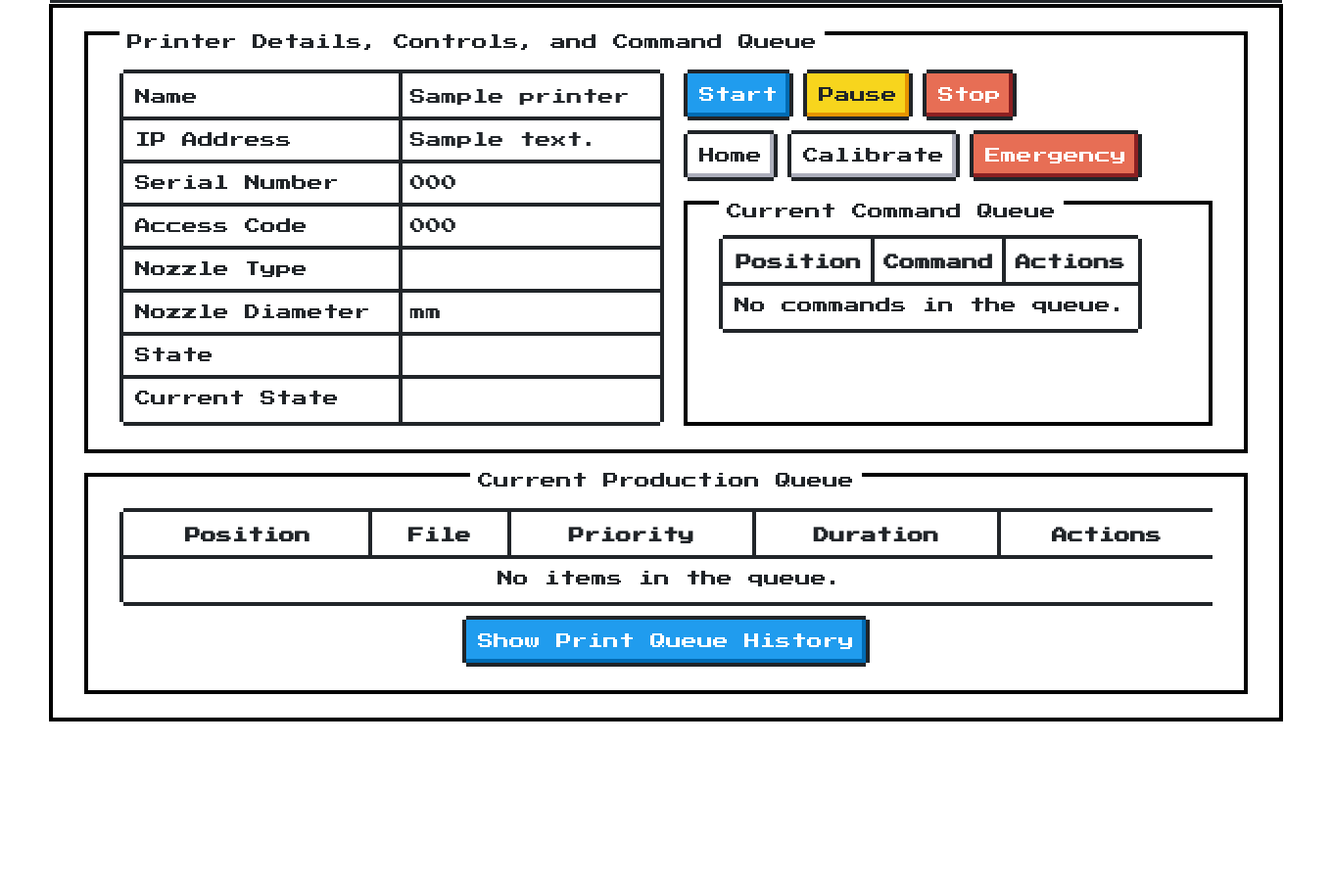
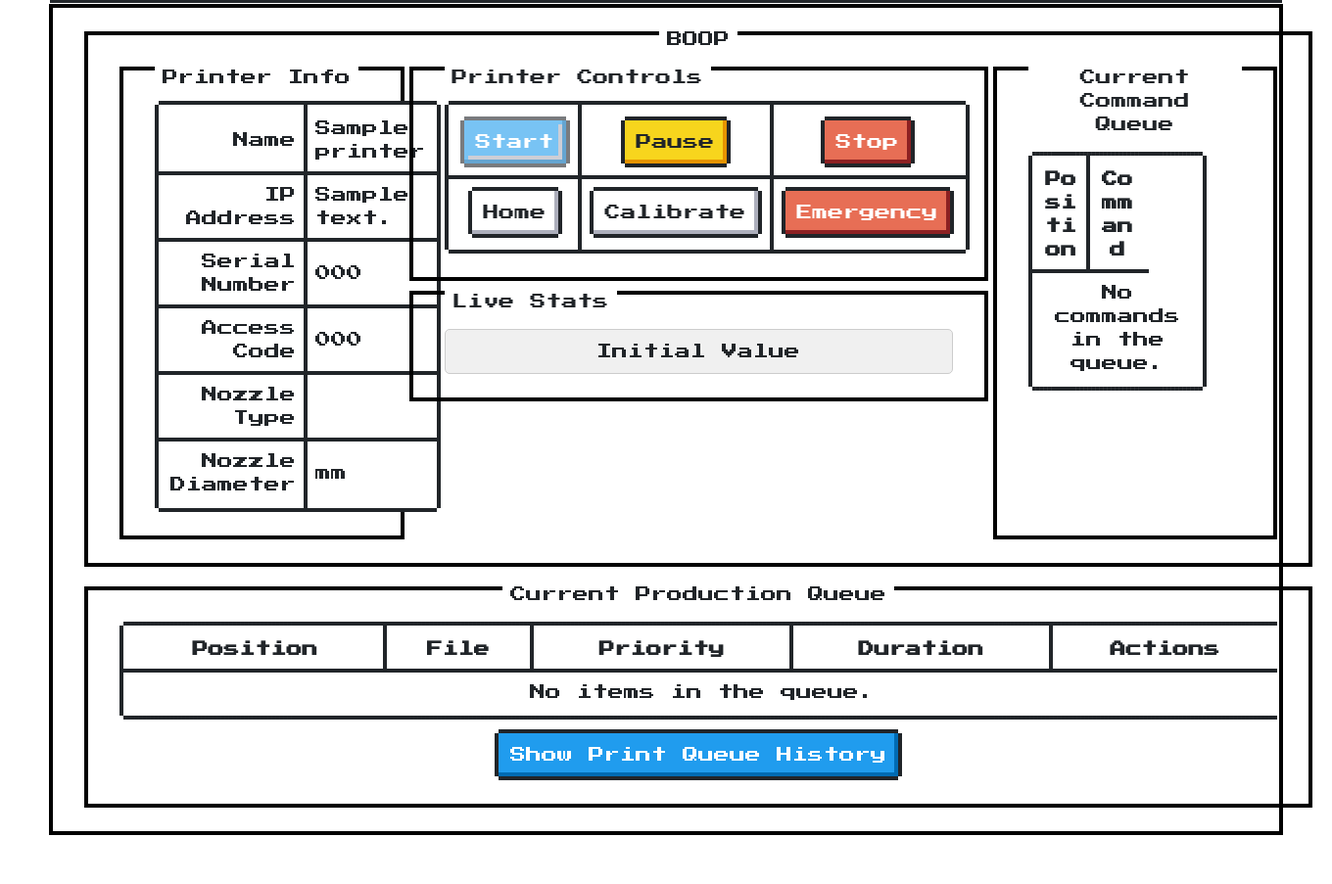
Before and after one commit to emmybearretro/EmmyBearFarms, a Django app: page /printers/000 in a window 1360 px wide. Shown: the part 162-1065 px from the top of the page at 98% size. Before the commit the page ends 899 px from the top, so only its background shows below. Run offline with Django 5.2, Linux system fonts and the light colour scheme; tables that the repository leaves empty hold one stand-in row (values such as "Sample post"); data that the repository does not hold is empty; some libraries are stand-ins or nearby versions.

Commit message:
buttons working, stuff executing

```diff
--- a/EmmyBearFarms/settings.py
+++ b/EmmyBearFarms/settings.py
@@ -14,7 +14,7 @@
 
 # Build paths inside the project like this: BASE_DIR / 'subdir'.
 BASE_DIR = Path(__file__).resolve().parent.parent
-
+CSRF_COOKIE_HTTPONLY = False
 
 # Quick-start development settings - unsuitable for production
 # See https://docs.djangoproject.com/en/5.1/howto/deployment/checklist/
--- a/bambu/urls.py
+++ b/bambu/urls.py
@@ -25,7 +25,9 @@
     path('printers/<str:serial_number>/send-command/<int:command_id>/', views.send_command_view, name='send_command'),
 path('printers/<str:serial_number>/submitjob/<int:queue_id>/', views.add_to_command_queue, name='add_to_command_queue'),
     path('printers/<str:serial_number>/history/', views.printer_history_view, name='printer_history'),
-path('clone-queue-item/<int:queue_id>/', views.clone_queue_item, name='clone_queue_item'),
+    path('printers/<str:serial_number>/action/<str:action>/', views.printer_action, name='printer_action'),
+
+    path('clone-queue-item/<int:queue_id>/', views.clone_queue_item, name='clone_queue_item'),
 
 
 ]
--- a/bambu/views.py
+++ b/bambu/views.py
@@ -140,6 +140,65 @@
 
     #messages.success(request, f"Queue item '{new_queue_item.print_file.filename}' cloned successfully.")
     return redirect('printer_detail', serial_number=queue_item.printer.serial_number)
+
+
+@require_http_methods(["POST"])
+def printer_action(request, serial_number, action,):
+    try:
+        printer = get_object_or_404(Printer,serial_number=serial_number)
+        data = None
+        try:
+            data = json.loads(request.body)
+        except json.JSONDecodeError:
+            return JsonResponse({'error': 'Invalid JSON data'}, status=400)
+
+        predefined_command = None
+
+
+        if action == 'start':
+            # Code to start the printer
+            result = {"status": "started"}
+        elif action == 'pause':
+            # Code to pause the printer
+            result = {"status": "paused"}
+        # ... handle other actions similarly
+        elif action == 'stop_print':
+            # Code for emergency stop
+           predefined_command =  PredefinedCommand.objects.get(command=action)
+        else:
+            return JsonResponse({"error": "Invalid action"}, status=400)
+
+
+        # Calculate the next position for the new command
+
+
+        # Create the new PrinterCommand
+        new_command = PrinterCommand.objects.create(
+            printer=printer,
+            predefined_command=predefined_command,
+            position=0,
+            completed=False,
+            completed_at=None  # Not completed yet
+        )
+
+
+
+    except Printer.DoesNotExist:
+        return JsonResponse({'success': False, 'error': 'Printer not found.'}, status=404)
+    except PredefinedCommand.DoesNotExist:
+        return JsonResponse({'success': False, 'error': 'Command not found.'}, status=404)
+    except Exception as e:
+        return JsonResponse({'success': False, 'error': str(e)}, status=500)
+
+
+    # Return a JSON response indicating success
+    return JsonResponse({
+        'success': True,
+        'message': 'Command added to queue.',
+        'command_id': new_command.id
+    }, status=201)
+
+
 
 class PrinterDetailView(DetailView):
     model = Printer
--- a/daemon2.py
+++ b/daemon2.py
@@ -62,9 +62,7 @@
             #do the command
             cmdtxt = command.predefined_command.command
             i = 0
-            cmd = json.loads( cmdtxt )
-            for k, v in cmd.items():
-                printer_mqtt.call_method_by_name(k,**v)
+            printer_mqtt.call_method_by_name(cmdtxt)
 
             #printer_mqtt.call_method_by_name("start_print", "example.gcode", 1, True, [0], None)
 
--- a/templates/bambu/printer_detail.html
+++ b/templates/bambu/printer_detail.html
@@ -1,74 +1,95 @@
 {% extends 'base.html' %}
 
+
+
 {% block content %}
+<style>
+
+#dynamicStatusInfo i {
+    font-size: 24px;
+    vertical-align: baseline;
+    margin-right: 5px;
+}
+
+</style>
+
     <div class="nes-container is-centered" style="display: grid; grid-template-columns: 1fr; gap: 20px;">
         <!-- Printer Details, Controls, and Command Queue -->
-        <div class="nes-container with-title" style="text-align: left;">
-            <p class="title">Printer Details, Controls, and Command Queue</p>
-            <div style="display: flex; flex-direction: row; gap: 20px;">
-                <!-- Printer Details Table -->
+
+
+<div class="nes-container is-centered with-title" style="gap:5px;">
+<p class="title">BOOP</p>
+    <div style="display: flex; flex-direction: row; gap: 5px;">
+    <!-- Printer Details -->
+        <div class="nes-container with-title" style="flex: 1; min-width: 200px; max-width: 30%;">
+        <p class="title">Printer Info</p>
 <table class="nes-table is-bordered is-centered" style="flex: 1;">
     <tbody>
         <tr>
-                            <td>Name</td>
-                            <td>{{ printer.name }}</td>
+            <td style="text-align: right; width: 5ch;">Name</td>
+            <td style="text-align: left;">{{ printer.name }}</td>
         </tr>
         <tr>
-                            <td>IP Address</td>
-                            <td>{{ printer.ip_address }}</td>
+            <td style="text-align: right; width: 9ch;">IP Address</td>
+            <td style="text-align: left;">{{ printer.ip_address }}</td>
         </tr>
         <tr>
-                            <td>Serial Number</td>
-                            <td>{{ printer.serial_number }}</td>
+            <td style="text-align: right; width: 13ch;">Serial Number</td>
+            <td style="text-align: left;">{{ printer.serial_number }}</td>
         </tr>
         <tr>
-                            <td>Access Code</td>
-                            <td>{{ printer.access_code }}</td>
+            <td style="text-align: right; width: 11ch;">Access Code</td>
+            <td style="text-align: left;">{{ printer.access_code }}</td>
         </tr>
         <tr>
-                            <td>Nozzle Type</td>
-                            <td>{{ printer.state.nozzle_type }}</td>
+            <td style="text-align: right; width: 11ch;">Nozzle Type</td>
+            <td style="text-align: left;">{{ printer.state.nozzle_type }}</td>
         </tr>
         <tr>
-                            <td>Nozzle Diameter</td>
-                            <td>{{ printer.state.nozzle_diameter }}mm</td>
+            <td style="text-align: right; width: 14ch;">Nozzle Diameter</td>
+            <td style="text-align: left;">{{ printer.state.nozzle_diameter }}mm</td>
+        </tr>
+
+    </tbody>
+</table>
+            </div>
+    <!-- Printer Controls -->
+        <div style="flex: 1; max-width: 50%;">
+    <div class="nes-container with-title" style="flex: 1; min-width: 200px; ">
+        <p class="title">Printer Controls</p>
+        <table class="nes-table is-bordered is-centered">
+            <tbody>
+        <tr>
+            <td><button class="nes-btn is-primary is-disabled" onclick="handleButtonAction('start')">Start</button></td>
+            <td><button class="nes-btn is-warning" onclick="handleButtonAction('pause_print')">Pause</button></td>
+            <td><button class="nes-btn is-error" onclick="handleButtonAction('stop_print')">Stop</button></td>
         </tr>
         <tr>
-                            <td>State</td>
-                            <td>{{ printer.state.gcode_state }}</td>
-                        </tr>
-                        <tr>
-                            <td>Current State</td>
-                            <td>{{ printer.state.current_state }}</td>
+            <td><button class="nes-btn" onclick="handleButtonAction('home_printer')">Home</button></td>
+            <td><button class="nes-btn" onclick="handleButtonAction('calibrate_printer')">Calibrate</button></td>
+            <td><button class="nes-btn is-error" onclick="handleButtonAction('stop_print')">Emergency</button></td>
         </tr>
             </tbody>
         </table>
-
-                <!-- Printer Controls and Command Queue -->
-                <div style="display: flex; flex-direction: column; gap: 10px; flex: 1; min-width: 200px;">
-                    <!-- Printer Controls -->
-                    <div style="display: flex; flex-direction: column; gap: 10px;">
-                        <div style="display: flex; gap: 10px;">
-                            <button class="nes-btn is-primary">Start</button>
-                            <button class="nes-btn is-warning">Pause</button>
-                            <button class="nes-btn is-error">Stop</button>
     </div>
-                        <div style="display: flex; gap: 10px;">
-                            <button class="nes-btn">Home</button>
-                            <button class="nes-btn">Calibrate</button>
-                            <button class="nes-btn is-error">Emergency</button>
+            <div class="nes-container with-title" style="margin-top: 10px;">
+    <p class="title">Live Stats</p>
+    <div id="dynamicStatusInfo" style="padding: 10px; background-color: #f0f0f0; border: 1px solid #ccc; border-radius: 5px;">
+        Initial Value
     </div>
 </div>
 
-                    <!-- Current Command Queue -->
-                    <div class="nes-container with-title" style="margin-top: 10px; flex: 1;">
+        </div>
+
+    <!-- Command Queue -->
+    <div class="nes-container with-title" style="flex: 1; min-height: 200px; max-width: 60%">
         <p class="title">Current Command Queue</p>
-                        <table class="nes-table is-bordered is-centered">
+        <div style="overflow-y: auto; height: 100%;">
+            <table class="nes-table is-bordered is-centered" style="width: 80%;">
                            <thead>
                 <tr>
                     <th>Position</th>
                     <th>Command</th>
-                                    <th>Actions</th>
                 </tr>
             </thead>
             <tbody>
@@ -76,13 +97,6 @@
                     <tr>
                         <td>{{ forloop.counter }}</td>
                         <td>{{ command.predefined_command.name }}</td>
-                                        <td>
-                                            {% if forloop.first and not printer.blocked %}
-                                                <a href="{% url 'send_command' serial_number=printer.serial_number command_id=command.id %}" class="nes-btn is-primary">
-                                                    Send
-                                                </a>
-                                            {% endif %}
-                                        </td>
                     </tr>
                 {% empty %}
                     <tr>
@@ -95,7 +109,6 @@
     </div>
 </div>
 </div>
-
         <!-- Production Queue -->
         <div class="nes-container with-title is-centered">
             <p class="title">Current Production Queue</p>
@@ -138,4 +151,51 @@
             </div>
         </div>
     </div>
+
+
+<script>
+    // Fetch CSRF token from cookie
+    function getCookie(name) {
+        let cookieValue = null;
+        if (document.cookie && document.cookie !== '') {
+            const cookies = document.cookie.split(';');
+            for (let i = 0; i < cookies.length; i++) {
+                const cookie = cookies[i].trim();
+                if (cookie.substring(0, name.length + 1) === (name + '=')) {
+                    cookieValue = decodeURIComponent(cookie.substring(name.length + 1));
+                    break;
+                }
+            }
+        }
+        return cookieValue;
+    }
+
+    const csrftoken = getCookie('csrftoken');
+
+    function handleButtonAction(action,additionalData  = {}) {
+        fetch(`/printers/{{ printer.serial_number }}/action/${action}/`, {
+            method: 'POST',
+            headers: {
+                'Content-Type': 'application/json',
+                'X-CSRFToken': csrftoken, // Include the CSRF token in the headers
+                // Include any authentication headers here if needed
+            },
+            body: JSON.stringify(additionalData)  // Convert the data to JSON string
+        })
+        .then(response => {
+            if (!response.ok) {
+                throw new Error('Network response was not ok');
+            }
+            return response.json();
+        })
+        .then(data => {
+            console.log('Action executed:', data);
+        })
+        .catch(error => {
+            console.error('Error executing action:', error);
+            alert('An error occurred while executing the action.');
+        });
+    }
+</script>
+
 {% endblock %}
--- a/templates/base.html
+++ b/templates/base.html
@@ -8,6 +8,11 @@
 
     <!--<link rel="stylesheet" href="{% static 'tuicss.min.css' %}">-->
 <!--<link rel="stylesheet" href="https://cdnjs.cloudflare.com/ajax/libs/font-awesome/6.7.2/css/all.min.css" integrity="sha512-Evv84Mr4kqVGRNSgIGL/F/aIDqQb7xQ2vcrdIwxfjThSH8CSR7PBEakCr51Ck+w+/U6swU2Im1vVX0SVk9ABhg==" crossorigin="anonymous" referrerpolicy="no-referrer" />-->
+
+
+
+<link href="https://cdn.materialdesignicons.com/5.4.55/css/materialdesignicons.min.css" rel="stylesheet">
+<link rel="stylesheet" href="https://cdnjs.cloudflare.com/ajax/libs/font-awesome/6.7.2/css/all.min.css" integrity="sha512-Evv84Mr4kqVGRNSgIGL/F/aIDqQb7xQ2vcrdIwxfjThSH8CSR7PBEakCr51Ck+w+/U6swU2Im1vVX0SVk9ABhg==" crossorigin="anonymous" referrerpolicy="no-referrer" />
     <link href="https://fonts.googleapis.com/css?family=Press+Start+2P" rel="stylesheet">
     <link href="https://unpkg.com/nes.css/css/nes.css" rel="stylesheet" />
         <style>
@@ -51,35 +56,5 @@
 {% block content %}
 {% endblock %}
 
-<script>
-    document.addEventListener('DOMContentLoaded', function() {
-  var dialog = document.getElementById('dialog-default');
-  var confirmButton = document.getElementById('confirmPrint');
-
-  // Function to handle opening the dialog with the correct URL data
-  document.querySelectorAll('.open-dialog').forEach(button => {
-    button.addEventListener('click', function(e) {
-      e.preventDefault();
-      // Store the URL for the confirm action
-      dialog.dataset.url = this.closest('tr').dataset.url;
-      dialog.showModal();
-    });
-  });
-
-  // Handle the confirm action by redirecting to the stored URL
-  confirmButton.addEventListener('click', function(e) {
-    if (dialog.dataset.url) {
-      window.location.href = dialog.dataset.url;
-    }
-    dialog.close();
-  });
-
-  // Cancel just closes the dialog
-  dialog.querySelector('.nes-btn:not(.is-primary)').addEventListener('click', function() {
-    dialog.close();
-  });
-});
-</script>
-
     </body>
 </html>
```
Also changed, not shown: 1 other file. Lines whose indentation alone changed are shown as unchanged.
